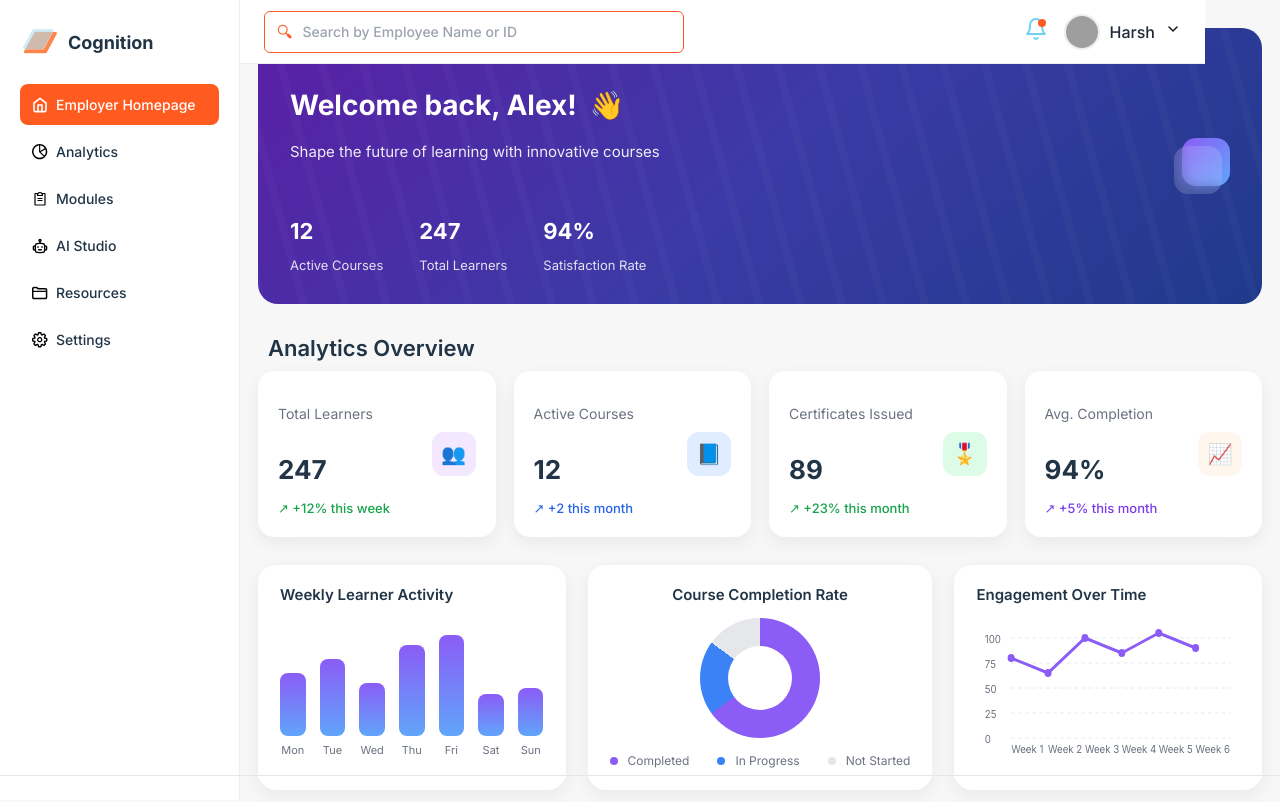
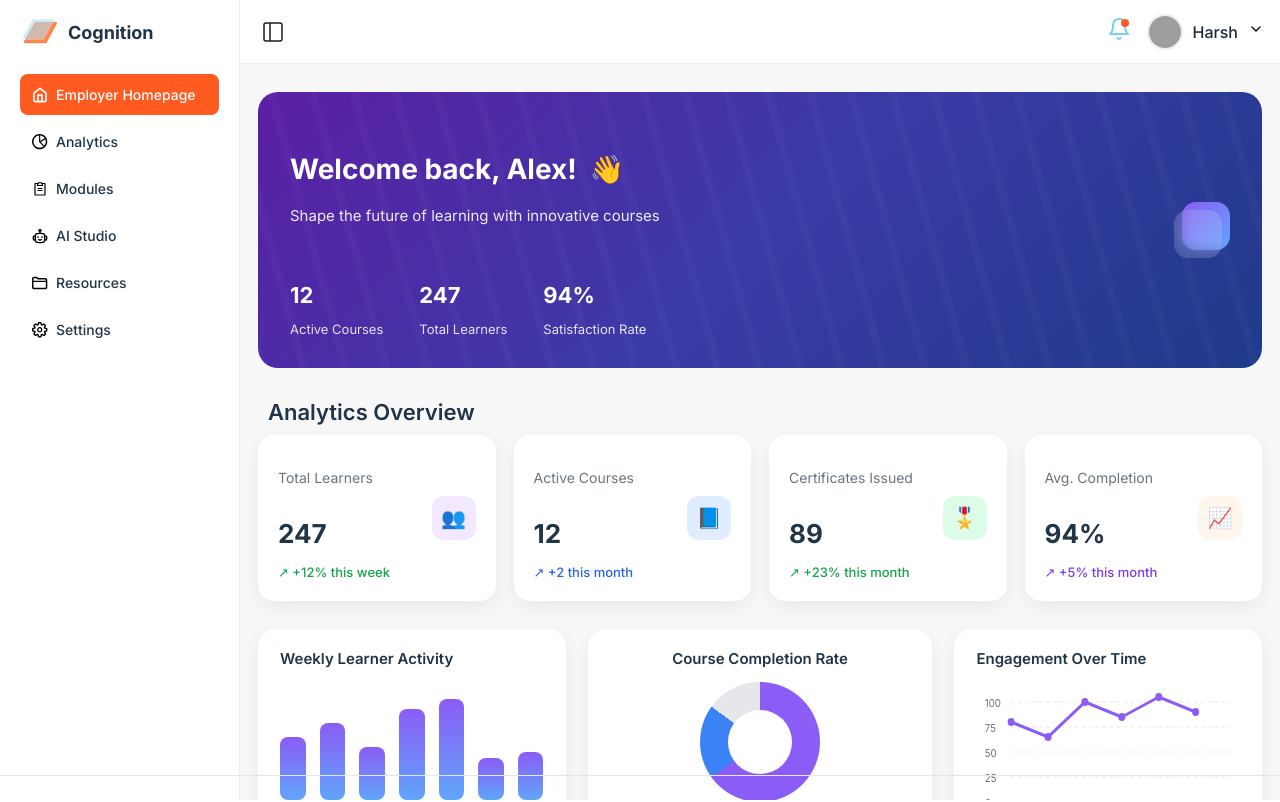
Before and after one commit to srewashimondal/cognition, a React (Vite) app in the folder frontend/: page /employer in a window 1280 px wide. Shown: the top 802 px of the page. Built offline with nearby package versions, Linux system fonts and the light colour scheme; grey boxes are pictures that could not be loaded; what @radix-ui/themes would draw is missing.

Commit message:
made sidebar in employer dashboard collapsible

```diff
--- a/frontend/src/pages/EmployeeDashBoard/EmployeeDashBoard.css
+++ b/frontend/src/pages/EmployeeDashBoard/EmployeeDashBoard.css
@@ -1,5 +1,5 @@
 /* Same base layout as Employer dashboard */
-.dashboard.employee {
+.dashboard {
     display: flex;
     min-height: 100vh;
   }
@@ -7,7 +7,7 @@
   /* Sidebar is already fixed via shared CSS */
 
   /* Main area */
-  .main.employee {
+  .main {
     margin-left: 240px;          /* sidebar width */
     height: 100vh;
     overflow: hidden;            /* prevent body scrolling */
@@ -16,11 +16,9 @@
   }
 
   /* Topbar is fixed, so content must account for it */
-  .topbar.employee {
+  .topbar {
     position: fixed;
     top: 0;
-    left: 240px;                 /* sidebar width */
-    width: calc(100% - 240px);
     height: 64px;                /* IMPORTANT */
     z-index: 100;
     background: white;
@@ -28,7 +26,7 @@
   }
 
   /* This is the KEY FIX */
-  .content.employee {
+  .content {
     margin-top: 64px;            /* SAME as topbar height */
     padding: 18px;
     overflow-y: auto;
--- a/frontend/src/pages/EmployerDashBoard/EmployerDashBoard.css
+++ b/frontend/src/pages/EmployerDashBoard/EmployerDashBoard.css
@@ -24,7 +24,18 @@
   width: 240px;
   background: #ffffff;
   border-right: 1px solid #eee;
-  padding: 15px 20px;
+  padding: 5px 20px;
+  transition: width 0.25s ease;
+  position: fixed;
+  top: 0;
+  left: 0;
+  height: 100vh;
+  overflow-y: auto;
+}
+
+.dashboard.collapsed .sidebar {
+  width: 60px;
+  padding: 5px 10px;
 }
 
 .logo {
@@ -73,21 +84,6 @@
 
 .nav-item.active:hover {
   color: #70D2F0;
-}
-
-.sidebar {
-  position: fixed;
-  top: 0;
-  left: 0;
-
-  width: 240px;
-  height: 100vh;
-
-  background: #ffffff;
-  border-right: 1px solid #eee;
-  padding: 15px 20px;
-
-  overflow-y: auto;
 }
 
 
@@ -141,6 +137,11 @@
   flex-direction: column;
   min-height: 100vh;
   overflow: hidden;
+  transition: margin-left 0.25s ease;
+}
+
+.dashboard.collapsed .main {
+  margin-left: 60px;
 }
 
 .content {
@@ -152,16 +153,21 @@
 .topbar {
   position: fixed;
   background: white;
-  padding: 8px 24px;
+  padding: 8px 16px;
   display: flex;
   align-items: center;
   justify-content: space-between;
   border-bottom: 1px solid #eee;
   top: 0;
   left: 240px;
+  right: 0;
   height: 64px;
   z-index: 100;
-  width: 965px;
+  transition: margin-left 0.25s ease;
+}
+
+.dashboard.collapsed .topbar {
+  left: 60px;
 }
 
 .search {
@@ -170,6 +176,21 @@
   border-radius: 8px;
   border: 1px solid #ddd;
   outline: none;
+}
+
+.sidebar-toggle {
+  display: flex;
+  padding: 5px;
+  border-radius: 5px;
+  transition: 0.2s ease;
+}
+
+.sidebar-toggle img {
+  width: 24px;
+}
+
+.sidebar-toggle:hover {
+  background-color: #eee;
 }
 
 .topbar-right {
--- a/frontend/src/pages/EmployerDashBoard/EmployerDashBoard.tsx
+++ b/frontend/src/pages/EmployerDashBoard/EmployerDashBoard.tsx
@@ -11,6 +11,7 @@ import Settings from "./Settings/Settings";
 import logo from '../../assets/branding/cognition-logo.png';
 import bell from '../../assets/icons/bell.svg';
 import down_chevron from '../../assets/icons/black-down-chevron.svg';
+import sidebar_icon from '../../assets/icons/sidebar-icon.svg';
 
 import white_home from '../../assets/icons/sidebar/white-home-icon.svg';
 import black_home from '../../assets/icons/sidebar/black-home-icon.svg';
@@ -37,17 +38,19 @@ import ProfilePage from "./ProfilePage/ProfilePage";
 
 export default function EmployerDashBoard() {
   const [profileOpen, setProfileOpen] = useState(false);
+  const [sidebarCollapsed, setSidebarCollapsed] = useState(false);
 
   return (
-    <div className="dashboard">
+    <div className={`dashboard ${sidebarCollapsed ? "collapsed" : ""}`}>
       {/* Sidebar */}
+
       <aside className="sidebar">
         <Link to="/">
           <div className="logo">
             <span className="logo-img">
               <img src={logo}/>
             </span>
-            <span className="logo-text">Cognition</span>
+            {(!sidebarCollapsed) && <span className="logo-text">Cognition</span>}
           </div>
         </Link>
 
@@ -65,7 +68,7 @@ export default function EmployerDashBoard() {
                 <img className="sidebar-icon black" src={black_home} />
                 <img className="sidebar-icon blue" src={blue_home} />
               </div>
-              Employer Homepage
+              { (!sidebarCollapsed) && "Employer Homepage" }
             </div>
           </NavLink>
 
@@ -77,7 +80,7 @@ export default function EmployerDashBoard() {
                 <img className="sidebar-icon black" src={black_pie} />
                 <img className="sidebar-icon blue" src={blue_pie} />
               </div>
-              Analytics
+              { (!sidebarCollapsed) && "Analytics" }
             </div>
           </NavLink>
 
@@ -92,7 +95,7 @@ export default function EmployerDashBoard() {
                 <img className="sidebar-icon black" src={black_clipboard} />
                 <img className="sidebar-icon blue" src={blue_clipboard} />
               </div>
-              Modules
+              { (!sidebarCollapsed) && "Modules" }
             </div>
           </NavLink>
 
@@ -103,7 +106,7 @@ export default function EmployerDashBoard() {
                 <img className="sidebar-icon black" src={black_robot} />
                 <img className="sidebar-icon blue" src={blue_robot} />
               </div>
-              AI Studio
+              { (!sidebarCollapsed) && "AI Studio" }
             </div>
           </NavLink>
 
@@ -114,7 +117,7 @@ export default function EmployerDashBoard() {
                 <img className="sidebar-icon black" src={black_folder} />
                 <img className="sidebar-icon blue" src={blue_folder} />
               </div>
-              Resources
+              { (!sidebarCollapsed) && "Resources" }
             </div>
           </NavLink>
 
@@ -125,7 +128,7 @@ export default function EmployerDashBoard() {
                 <img className="sidebar-icon black" src={black_gear} />
                 <img className="sidebar-icon blue" src={blue_gear} />
               </div>
-              Settings
+              { (!sidebarCollapsed) && "Settings" }
             </div>
           </NavLink>
         </nav>
@@ -135,13 +138,18 @@ export default function EmployerDashBoard() {
       {/* Main layout */}
       <main className="main">
         {/* Topbar */}
+
         <header className="topbar">
-          <div className="search-wrapper">
+        { /*<div className="search-wrapper">
             <span className="search-icon">🔍︎</span>
             <input
               className="search-input"
               placeholder="Search by Employee Name or ID"
             />
+          </div>*/ }
+
+          <div className="sidebar-toggle" onClick={() => setSidebarCollapsed(prev => !prev)}>
+            <img src={sidebar_icon} />
           </div>
 
           <div className="topbar-right">
```
Also changed, not shown: frontend/src/assets/icons/sidebar-icon.svg (added).
